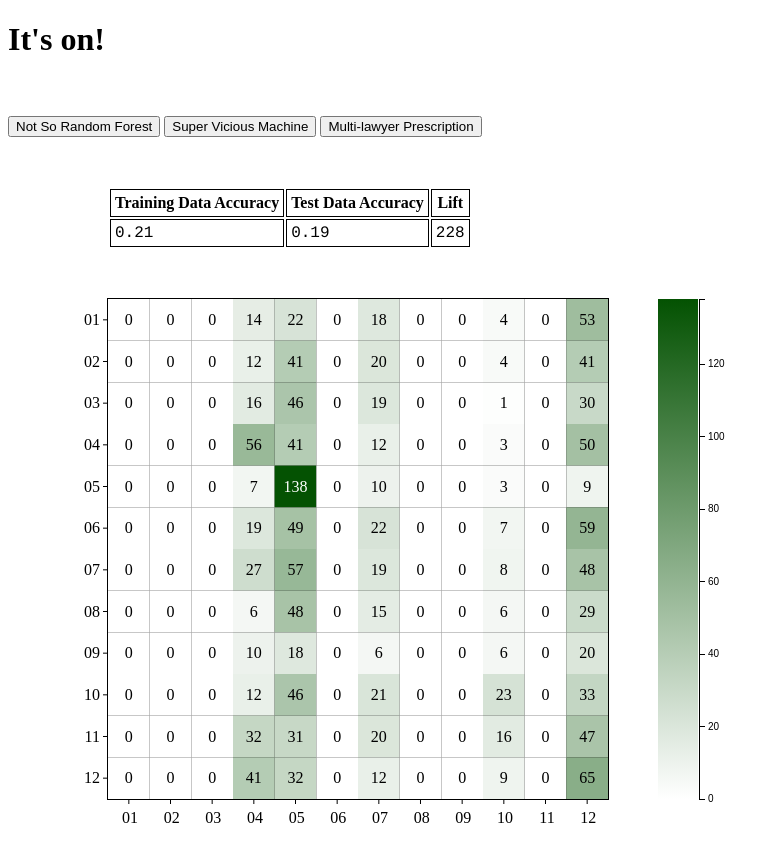
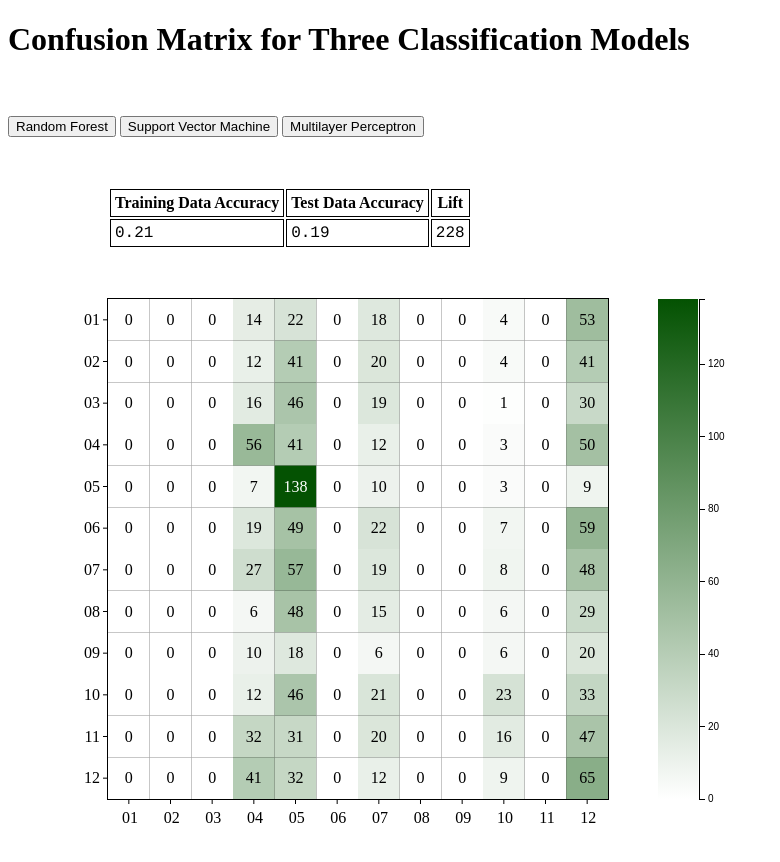
Before and after one commit to mpetuk/Predicting-Customer-Segment, a plain HTML site: page flask_demo/index.html in a window 1280 px wide. Shown: the whole page, without its empty margins (0-780 px from the left). Drawn offline with nearby package versions, Linux system fonts and the light colour scheme.

Commit message:
edited labels

```diff
--- a/flask_demo/index.html
+++ b/flask_demo/index.html
@@ -9,12 +9,12 @@
 </head>
 <body>
 
-    <h1 id="test">It's on!</h1>
+    <h1 id="test">Confusion Matrix for Three Classification Models</h1>
     <br>
     <br>
-    <button id="button" onclick="postData([confusionMatrix[0],TopTable[0]])">Not So Random Forest</button>
-    <button id="button" onclick="postData([confusionMatrix[1],TopTable[1]])">Super Vicious Machine</button>
-    <button id="button" onclick="postData([confusionMatrix[2],TopTable[2]])">Multi-lawyer Prescription</button>
+    <button id="button" onclick="postData([confusionMatrix[0],TopTable[0]])">Random Forest</button>
+    <button id="button" onclick="postData([confusionMatrix[1],TopTable[1]])">Support Vector Machine</button>
+    <button id="button" onclick="postData([confusionMatrix[2],TopTable[2]])">Multilayer Perceptron</button>
 
     <br>
 
```
